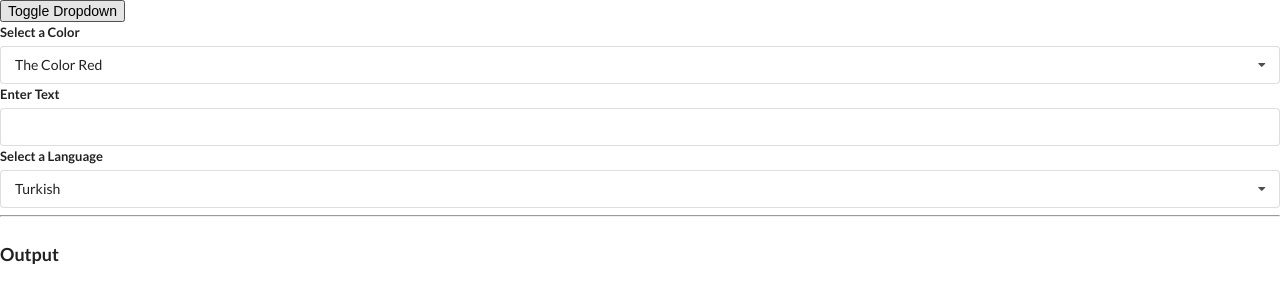
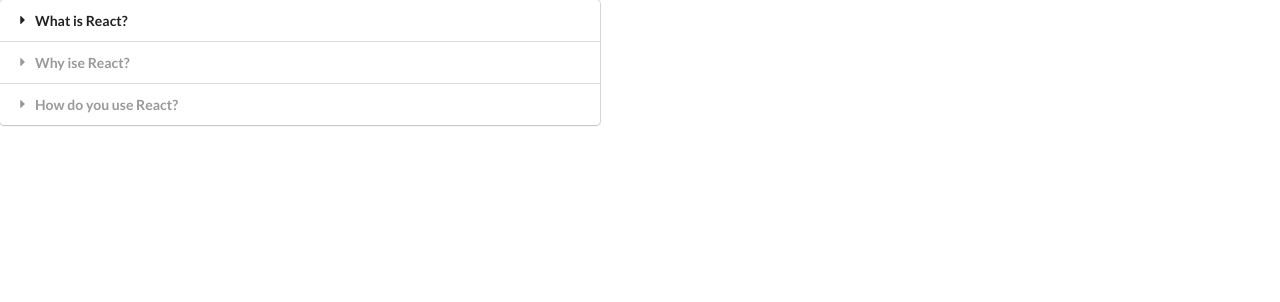
Before and after one commit to ismailharmanda/Widgets, a React (Create React App) app: page / in a window 1280 px wide. Shown: the top 302 px of the page. Built offline with nearby package versions, Linux system fonts and the light colour scheme.

Commit message:
Route component has been added

```diff
--- a/src/App.jsx
+++ b/src/App.jsx
@@ -3,7 +3,7 @@
 import Search from "./components/Search";
 import Dropdown from "./components/Dropdown";
 import Translate from "./components/Translate";
-
+import Route from "./components/Route";
 const items = [
   {
     title: "What is React?",
@@ -39,6 +39,13 @@
   const [showDropdown, setShowDropdown] = useState(true);
   return (
     <div>
+      <Route path="/">
+        <Accordion items={items} />
+      </Route>
+      <Route path="/list">
+        <Search />
+      </Route>
+      <Route path="/dropdown">
         <button onClick={() => setShowDropdown(!showDropdown)}>
           Toggle Dropdown
         </button>
@@ -50,7 +57,10 @@
             options={options}
           />
         )}
+      </Route>
+      <Route path="/translate">
         <Translate />
+      </Route>
     </div>
   );
 };
--- /dev/null
+++ b/src/components/Route.jsx
@@ -0,0 +1,5 @@
+const Route = ({ path, children }) => {
+  return window.location.pathname === path ? children : null;
+};
+
+export default Route;
```
Lines whose indentation alone changed are shown as unchanged.
